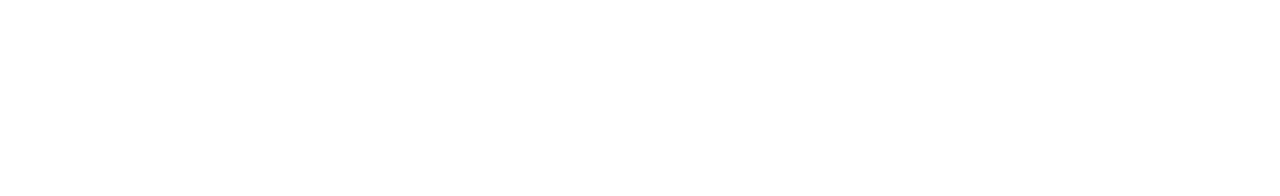
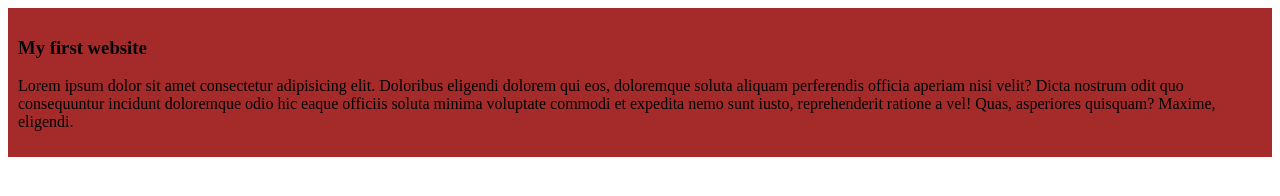
Before and after one commit to khadeza-568922/My-simple-website, a plain HTML site: page index.html in a window 1280 px wide. Drawn offline with Linux system fonts and the light colour scheme.

Commit message:
added the first blog

```diff
--- /dev/null
+++ b/Styles/blog.css
@@ -0,0 +1,3 @@
+div{
+  background-color: brown;padding: 10px;
+}
--- a/index.html
+++ b/index.html
@@ -3,9 +3,15 @@
 <head>
     <meta charset="UTF-8">
     <meta name="viewport" content="width=device-width, initial-scale=1.0">
+    <link rel="stylesheet" href="Styles/blog.css">
     <title>My simple website</title>
 </head>
 <body>
+    <div>
+        <h3>My first website</h3>
+<p>Lorem ipsum dolor sit amet consectetur adipisicing elit. Doloribus eligendi dolorem qui eos, doloremque soluta aliquam perferendis officia aperiam nisi velit? Dicta nostrum odit quo consequuntur incidunt doloremque odio hic eaque officiis soluta minima voluptate commodi et expedita nemo sunt iusto, reprehenderit ratione a vel! Quas, asperiores quisquam? Maxime, eligendi.</p>
 
+
+    </div>
 </body>
 </html>
```
